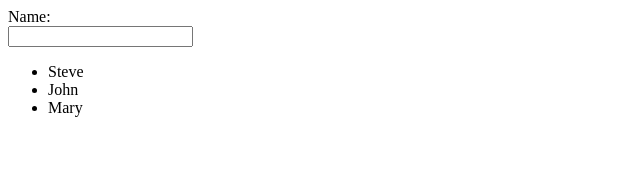
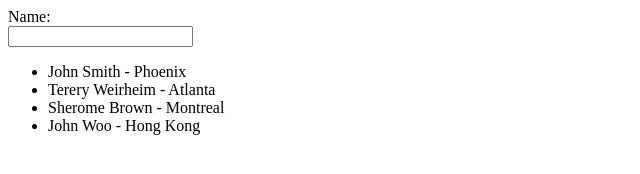
Before and after one commit to stemple87/ng-practice, a plain HTML site: page index.html in a window 1280 px wide. Shown: the whole page, without its empty margins (0-640 px from the left). Drawn offline with Linux system fonts and the light colour scheme.

Commit message:
filter by name with databinding

```diff
--- a/index.html
+++ b/index.html
@@ -5,13 +5,13 @@
     <title>using AngularJS Directives and Data Binding</title>
   </head>
   <body>
-    <div class="container" data-ng-init="names=['Steve', 'John', 'Mary']">
+    <div class="container" data-ng-init="customers=[{name: 'John Smith', city: 'Phoenix'},{name: 'Terery Weirheim', city: 'Atlanta'},{name: 'Sherome Brown', city: 'Montreal'},{name: 'John Woo', city: 'Hong Kong'}]">
         Name:
         <br />
-        <input type="text" data-ng-model="name" /> {{ name }}
+        <input type="text" data-ng-model="name" />
         <br />
         <ul>
-            <li data-ng-repeat="personName in names">{{personName}}</li>
+            <li data-ng-repeat="cust in customers | filter:name">{{cust.name}} - {{cust.city}}</li>
         </ul>
     </div>
 
```
